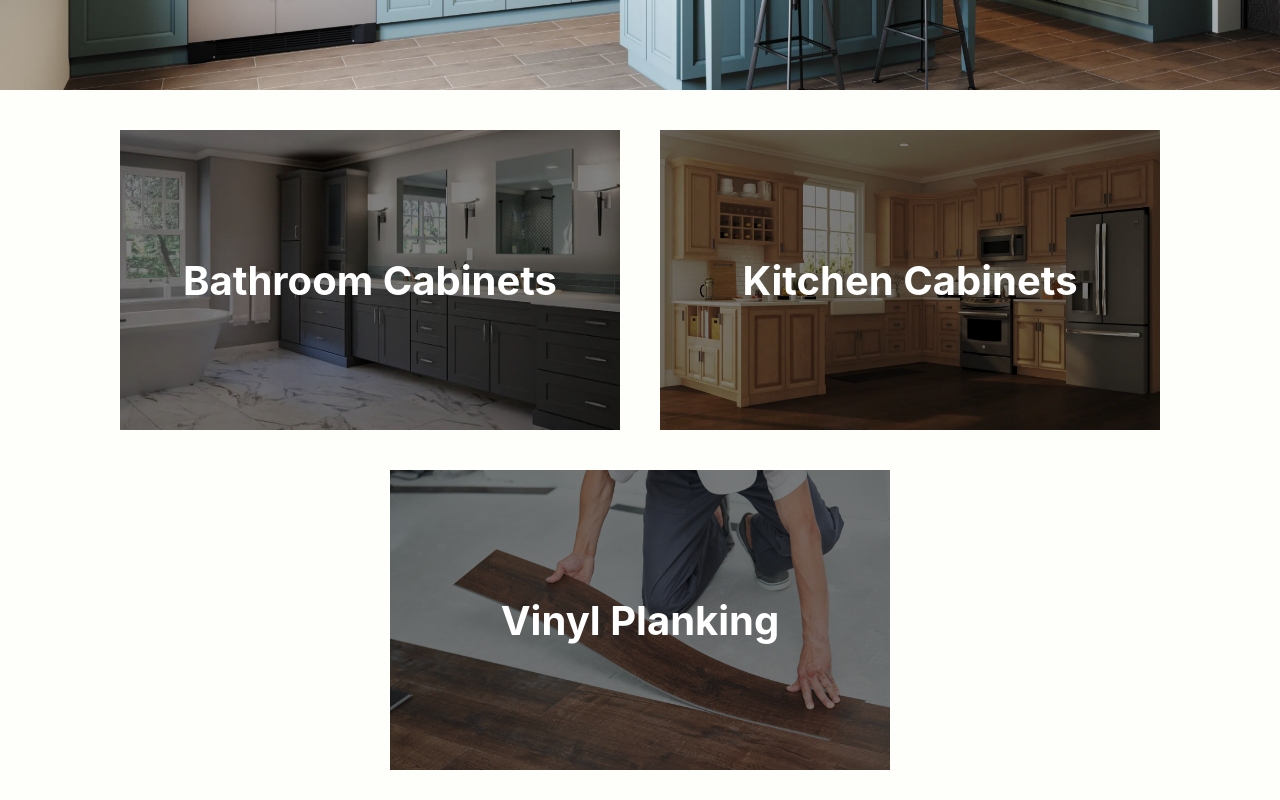
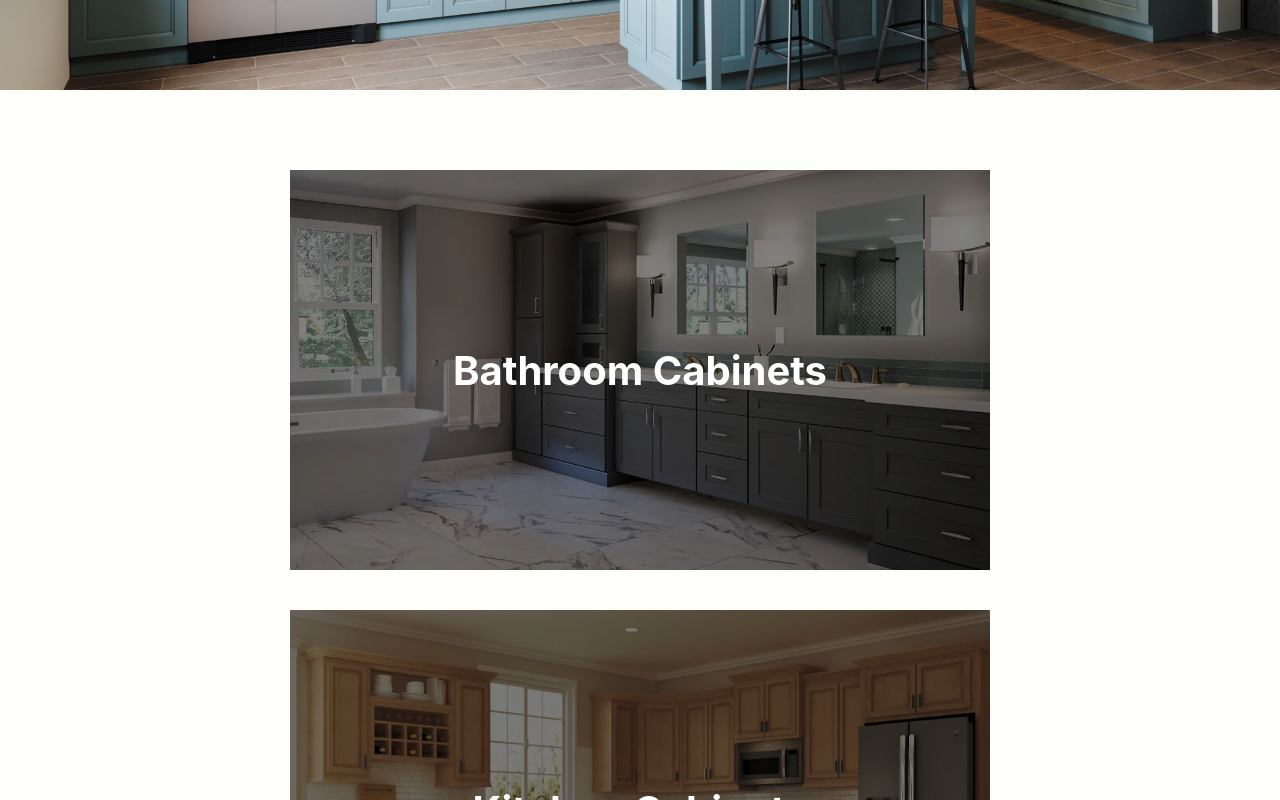
Before and after one commit to propitive/avanti-enterprises, a React (Create React App) app: page / in a window 1280 px wide. Shown: the part 600-1400 px from the top of the page. Built offline with nearby package versions, Linux system fonts and the light colour scheme.

Commit message:
styled showcase cards

```diff
--- a/src/components/EmailListForm/EmailListForm.css
+++ b/src/components/EmailListForm/EmailListForm.css
@@ -22,6 +22,7 @@
   height: 34px;
   width: 324px;
   font-size: 15px;
+  padding: 2px 0 2px 10px;
 }
 
 .email-list__button {
--- a/src/components/ShowcaseCards/ShowcaseCards.css
+++ b/src/components/ShowcaseCards/ShowcaseCards.css
@@ -5,14 +5,14 @@
   padding: 0 40px 0;
   gap: 40px;
   justify-content: center;
-  margin: 40px 0 40px;
+  margin: 80px 0 80px;
 }
 
 .showcase__card {
   /* width: 500px;
     height: 300px; */
-  width: 500px;
-  height: 300px;
+  width: 700px;
+  height: 400px;
   display: flex;
   flex-direction: column;
   position: relative;
@@ -45,8 +45,8 @@
 .showcase__image {
   /* width: 700px;
   height: 450px; */
-  width: 500px;
-  height: 300px;
+  width: 700px;
+  height: 400px;
   position: absolute;
   z-index: -1;
   filter: brightness(50%);
```
